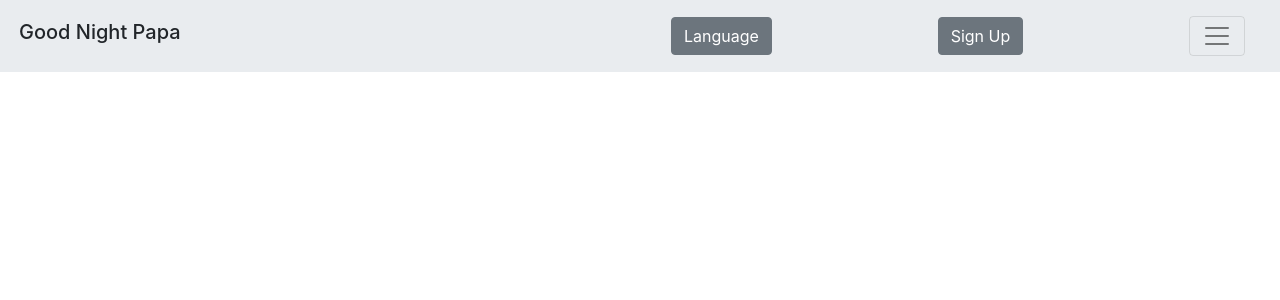
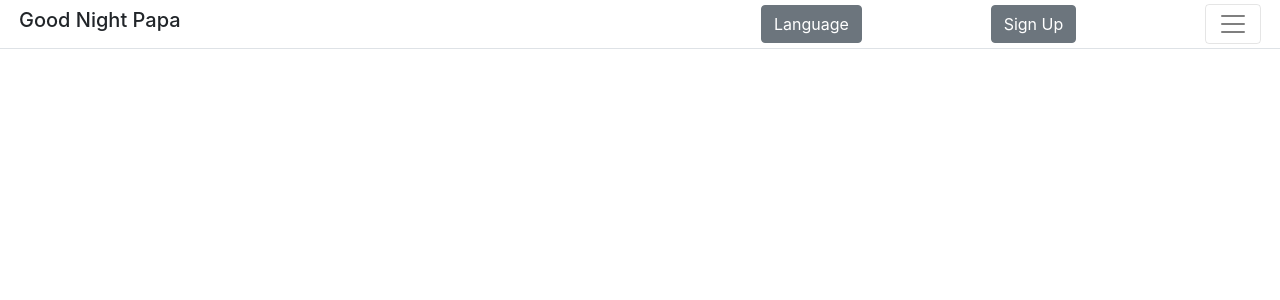
Before and after one commit to chriscyber/good-night-papa, a React (Create React App) app: page / in a window 1280 px wide. Shown: the top 300 px of the page. Built offline with nearby package versions, Linux system fonts and the light colour scheme.

Commit message:
began to add styling to navbar component.  Added data for card stack.

```diff
--- a/src/App.css
+++ b/src/App.css
@@ -1,38 +1,4 @@
-.App {
-  text-align: center;
+.header {
+  background-color: white;
+  border-color: gray;
 }
-
-.App-logo {
-  height: 40vmin;
-  pointer-events: none;
-}
-
-@media (prefers-reduced-motion: no-preference) {
-  .App-logo {
-    animation: App-logo-spin infinite 20s linear;
-  }
-}
-
-.App-header {
-  background-color: #282c34;
-  min-height: 100vh;
-  display: flex;
-  flex-direction: column;
-  align-items: center;
-  justify-content: center;
-  font-size: calc(10px + 2vmin);
-  color: white;
-}
-
-.App-link {
-  color: #61dafb;
-}
-
-@keyframes App-logo-spin {
-  from {
-    transform: rotate(0deg);
-  }
-  to {
-    transform: rotate(360deg);
-  }
-}
--- a/src/components/HeaderComponent.js
+++ b/src/components/HeaderComponent.js
@@ -1,12 +1,12 @@
-import { Jumbotron, Container, Row, Col, Button } from "reactstrap";
+import { Jumbotron, Container, Row, Col } from "reactstrap";
 import NavBarComponent from "./NavBarComponent";
 
 const Header = () => {
   return (
-    <Jumbotron fluid className="m-0 p-1">
+    <Jumbotron fluid className="m-0 p-1 header border-bottom">
       <Container fluid>
         <Row className="align-items-center">
-        <Col className="text-left">
+        <Col className="text-left col-8 col-sm-8 col-md-7">
             <h5>Good Night Papa</h5>
         </Col>
         <Col>
--- a/src/components/NavBarComponent.js
+++ b/src/components/NavBarComponent.js
@@ -8,9 +8,9 @@ const NavBarComponent = (props) => {
 
   return (
     <div>
-      <Navbar color="faded" light>
-      <NavbarBrand href="/" className="mr-auto"><Button>Language</Button></NavbarBrand>
-      <NavbarBrand href="/" className="mr-auto"><Button>Sign Up</Button></NavbarBrand>
+      <Navbar color="faded" light className="p-0">
+      <Button>Language</Button>
+      <Button>Sign Up</Button>
         <NavbarToggler onClick={toggleNavbar} />
         <Collapse isOpen={!collapsed} navbar >
           <Nav navbar>
```
Also changed, not shown: src/components/shared/HomeComponentCards.js (added, +22 -0 lines).
